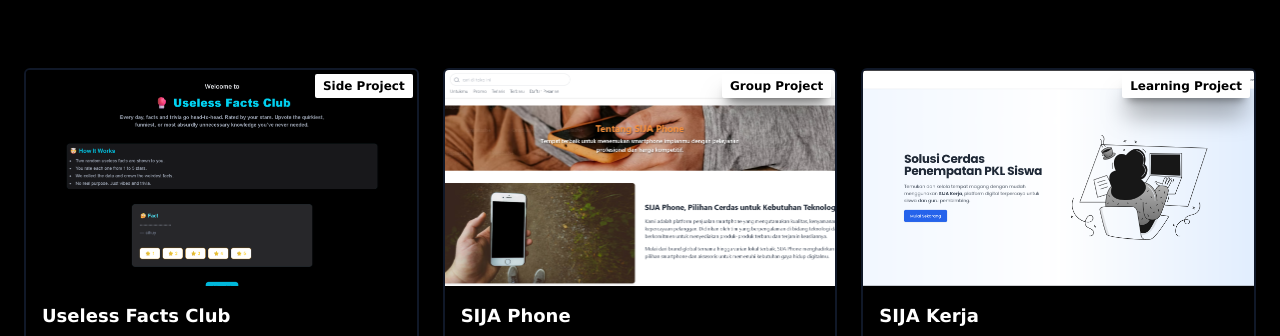
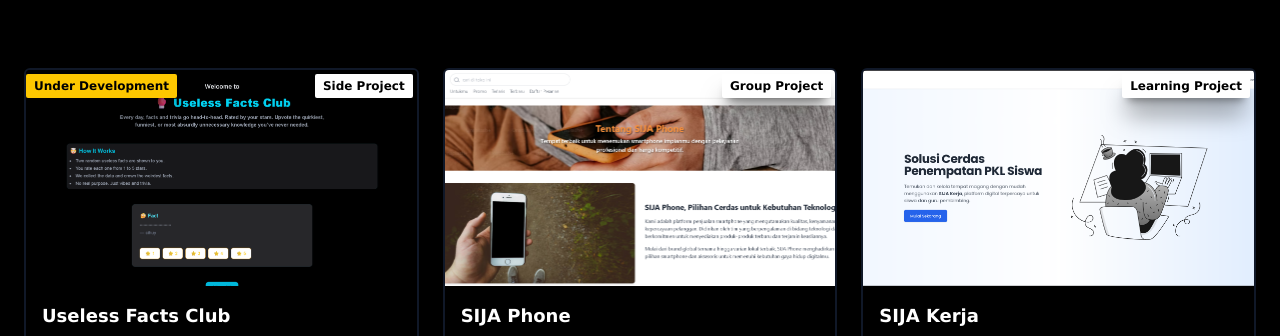
Before and after one commit to genta-bahana-nagari/portfolio-page, a Next.js app: page /project in a window 1280 px wide. Shown: the part 220-556 px from the top of the page. Built offline with nearby package versions, Linux system fonts and the light colour scheme; no server answers.

Commit message:
feat: add project status

```diff
--- a/src/components/sections/project.tsx
+++ b/src/components/sections/project.tsx
@@ -49,11 +49,18 @@ export function Project() {
                       className="w-full h-full object-cover"
                     />
 
-                    {project.category && (
-                      <span className="shadow-xl/50 shadow-black absolute top-1 right-1 bg-white text-black font-semibold text-xs px-2 py-1 rounded-xs">
-                        {project.category}
-                      </span>
-                    )}
+                    <div className="flex flex-col-gap-3">
+                      {project.category && (
+                        <span className="shadow-xl/50 shadow-black absolute top-1 right-1 bg-white text-black font-semibold text-xs px-2 py-1 rounded-xs">
+                          {project.category}
+                        </span>
+                      )}
+                      {project.status && (
+                        <span className="bg-yellow-400 shadow-xl/50 shadow-black absolute top-1 bg-white text-black font-semibold text-xs px-2 py-1 rounded-xs">
+                          {project.status}
+                        </span>
+                      )}
+                    </div>
                   </div>
                 )}
 
--- a/src/content/project/index.ts
+++ b/src/content/project/index.ts
@@ -2,6 +2,7 @@ export const projects = [
   {
     name: "Useless Facts Club",
     category: "Side Project",
+    status: "Under Development",
     description: "A fun space for sharing and discovering useless facts, giving votes, and check your leaderboard.",
     techStack: ["Next.js, Node.js, PostgreSQL"],
     github: "https://github.com/genta-bahana-nagari/useless-facts-club",
@@ -11,6 +12,7 @@ export const projects = [
   {
     name: "SIJA Phone",
     category: "Group Project",
+    status: null,
     description: "Simple group project about Phone Store, featured with RBAC, checkout and shipping feature.",
     techStack: ["Laravel, PHP, MySQL"],
     github: "https://github.com/genta-bahana-nagari/phone_store",
@@ -20,6 +22,7 @@ export const projects = [
   {
     name: "SIJA Kerja",
     category: "Learning Project",
+    status: null,
     description: "This project is based on the theme of Practical Exam, an information system for internship applications.",
     techStack: ["Laravel, Livewire, PHP, MySQL"],
     github: "https://github.com/genta-bahana-nagari/sija-kerja",
@@ -29,6 +32,7 @@ export const projects = [
   {
     name: "Safewalk",
     category: "Group Project",
+    status: null,
     description: "IoT-based safety stick to help blind people navigate safely. Can be customized with integrated Android apps for monitoring.",
     techStack: ["C++, NodeMCU"],
     github: "https://github.com/genta-bahana-nagari/safewalk-project",
@@ -38,6 +42,7 @@ export const projects = [
   {
     name: "Inventory System",
     category: "Learning Project",
+    status: null,
     description: "Basic inventory system with high reliability and data accuracy. Used as my learning fundamental in Laravel.",
     techStack: ["Laravel, PHP, MySQL"],
     github: "https://github.com/genta-bahana-nagari/sinvent24",
@@ -47,6 +52,7 @@ export const projects = [
   {
     name: "ESP32 Camera",
     category: "Group Project",
+    status: null,
     description: "Made for class showcase in school events. Perfect combination of price-friendly components and innovations.",
     techStack: ["C++, NodeMCU"],
     github: "https://github.com/genta-bahana-nagari/ESP32_Cam_Servo",
```
